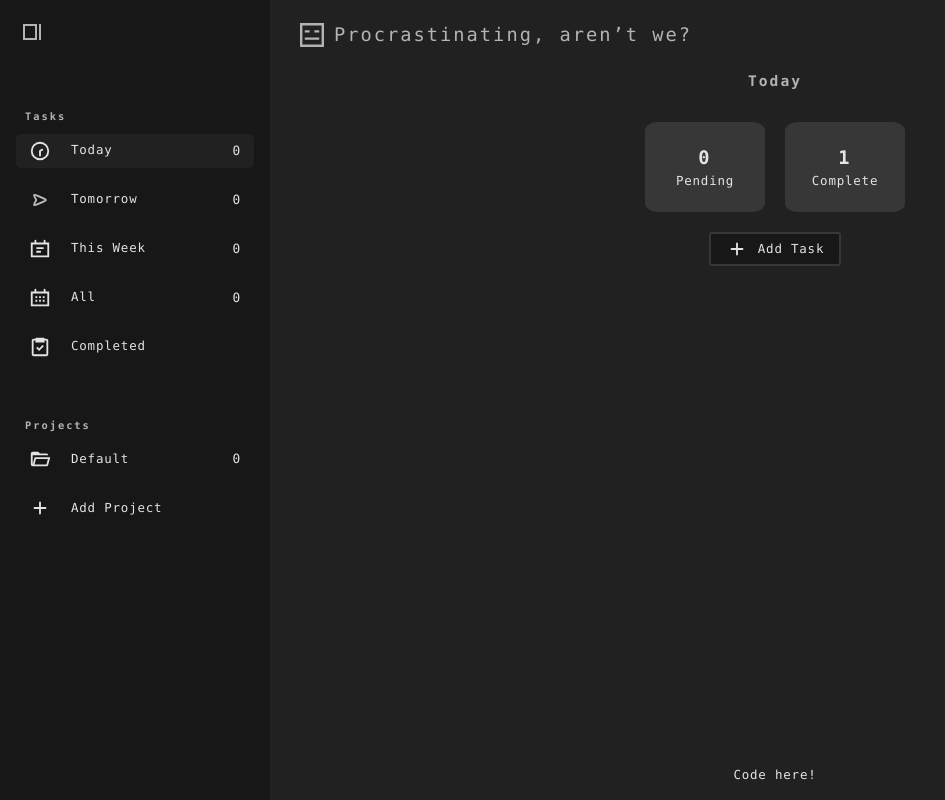
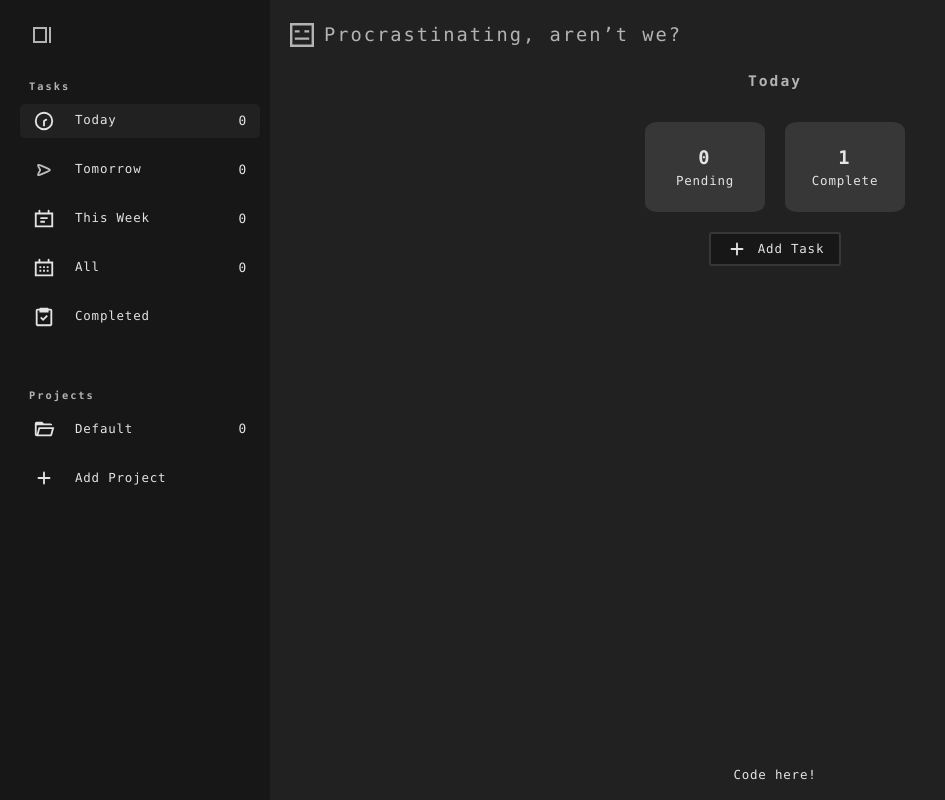
Before and after one commit to Andmana/To-Do-List, a website built with webpack: page src/index.html in a window 1280 px wide. Shown: the whole page, without its empty margins (0-945 px from the left). Built offline with nearby package versions, Linux system fonts and the light colour scheme.

Commit message:
Sidebar hide on click

```diff
--- a/src/assets/css/styles.css
+++ b/src/assets/css/styles.css
@@ -99,17 +99,17 @@ textarea {
     font-family: Monaco, "Courier New", "Lucida Console", monospace;
 }
 
-#sidebar-logo {
-    position: fixed;
-    padding: 6px;
-
-    top: 13.5px;
-    left: 13.5px;
+#root > div {
+    padding: 10px 20px;
 }
 
-#sidebar-logo:hover {
+.sidebar-icons {
+    padding: 10px;
+}
+
+.sidebar-icons:hover {
     border-radius: 5px;
-    background-color: var(--background-secondary);
+    background-color: var(--background-input);
 }
 
 .logo-icon {
@@ -130,8 +130,9 @@ textarea {
     background-color: var(--background-main);
     color: var(--text-main);
 
-    padding: 16px;
-    padding-top: 100px;
+    padding-right: 10px !important;
+    display: flex;
+    flex-direction: column;
 }
 
 .nav-title {
@@ -224,21 +225,30 @@ textarea {
 
     display: flex;
     flex-direction: column;
-
-    padding: 10px 30px;
 }
 
-#header {
+.header {
     color: var(--text-secondary);
     margin-bottom: 10px;
 
     flex-basis: 50px;
+    height: 50px;
     display: flex;
     align-items: center;
     gap: 10px;
 }
 
-#header h2 {
+#sidebar-icon-2nd {
+    display: none;
+}
+
+#main-logo {
+    display: flex;
+    align-items: center;
+    gap: 10px;
+}
+
+.header h2 {
     font-weight: 450;
 }
 
--- a/src/index.html
+++ b/src/index.html
@@ -8,10 +8,12 @@
     </head>
     <body>
         <div id="root">
-            <div id="sidebar-logo">
-                <img class="logo-icon" alt="" />
-            </div>
             <div id="sidebar">
+                <div class="header">
+                    <div id="sidebar-icon-1st" class="sidebar-icons">
+                        <img class="logo-icon" alt="" />
+                    </div>
+                </div>
                 <div id="nav">
                     <h5 class="nav-title">Tasks</h5>
                     <div id="tasks-nav" class="nav-group">
@@ -53,9 +55,14 @@
                 </div>
             </div>
             <div id="section">
-                <div id="header">
-                    <img class="logo-icon" alt="" />
-                    <h2>Procrastinating, aren’t we?</h2>
+                <div class="header">
+                    <div id="sidebar-icon-2nd" class="sidebar-icons">
+                        <img class="logo-icon" alt="" />
+                    </div>
+                    <div id="main-logo">
+                        <img class="logo-icon" alt="" />
+                        <h2>Procrastinating, aren’t we?</h2>
+                    </div>
                 </div>
                 <div id="main">
                     <div><h3 id="main-hero">Default</h3></div>
--- a/src/module/app.js
+++ b/src/module/app.js
@@ -1,4 +1,4 @@
-import { loadSideBar, setupTaskNavEvents } from "./sidebar.js";
+import { loadSideBar, setupTaskNavEvents, sidebarDisplayEvent } from "./sidebar.js";
 import { loadMain } from "./mainContent.js";
 import { loadStaticIcon } from "./imageSauce.js";
 import { addModalOperation, attachCloseModalEvent, modalAction } from "./modal.js";
@@ -6,6 +6,7 @@ import { resetCurrentState, setActiveNav } from "./state.js";
 
 export const init = (() => {
     document.addEventListener("DOMContentLoaded", () => {
+        sidebarDisplayEvent();
         setActiveNav("today-task");
         setupTaskNavEvents();
         loadSideBar();
--- a/src/module/imageSauce.js
+++ b/src/module/imageSauce.js
@@ -8,20 +8,15 @@ import weekIcon from "../assets/icons/week.svg";
 import sidebarIcon from "../assets/icons/sidebar.svg";
 
 export const loadStaticIcon = () => {
-    const taskIcons = [
-        todayIcon,
-        tomorrowIcon,
-        weekIcon,
-        allIcon,
-        completedIcon,
-    ];
+    const taskIcons = [todayIcon, tomorrowIcon, weekIcon, allIcon, completedIcon];
     const taskImgs = document.querySelectorAll(".task-link > img");
     taskImgs.forEach((link, index) => {
         link.src = taskIcons[index];
     });
 
-    document.querySelector("#sidebar-logo > img").src = sidebarIcon;
-    document.querySelector("#header > img").src = logoIcon;
+    document.querySelector("#sidebar-icon-1st > img").src = sidebarIcon;
+    document.querySelector("#sidebar-icon-2nd > img").src = sidebarIcon;
+    document.querySelector("#main-logo > img").src = logoIcon;
     document.querySelector("#add-task > img").src = addIcon;
     document.querySelector("#add-project > img").src = addIcon;
 };
--- a/src/module/sidebar.js
+++ b/src/module/sidebar.js
@@ -91,9 +91,24 @@ const createNavItem = (iconSrc, name, counter, id) => {
     navItem.innerHTML = `
         <img class="nav-icon" src="${iconSrc}" alt="${name}">
         <div class="nav-name">${name}</div>
-        <div class="edit-project">...</div>
+        <div class="edit-project">•••</div>
         <div class="pending-count">${counter}</div>
     `;
 
     return navItem;
 };
+
+export const sidebarDisplayEvent = () => {
+    const sidebarIcon1 = document.querySelector("#sidebar-icon-1st");
+    const sidebarIcon2 = document.querySelector("#sidebar-icon-2nd");
+    const sidebar = document.querySelector("#sidebar");
+    sidebarIcon1.addEventListener("click", () => {
+        sidebar.style.display = "none";
+        sidebarIcon2.style.display = "unset";
+    });
+
+    sidebarIcon2.addEventListener("click", () => {
+        sidebar.style.display = "unset";
+        sidebarIcon2.style.display = "none";
+    });
+};
```
